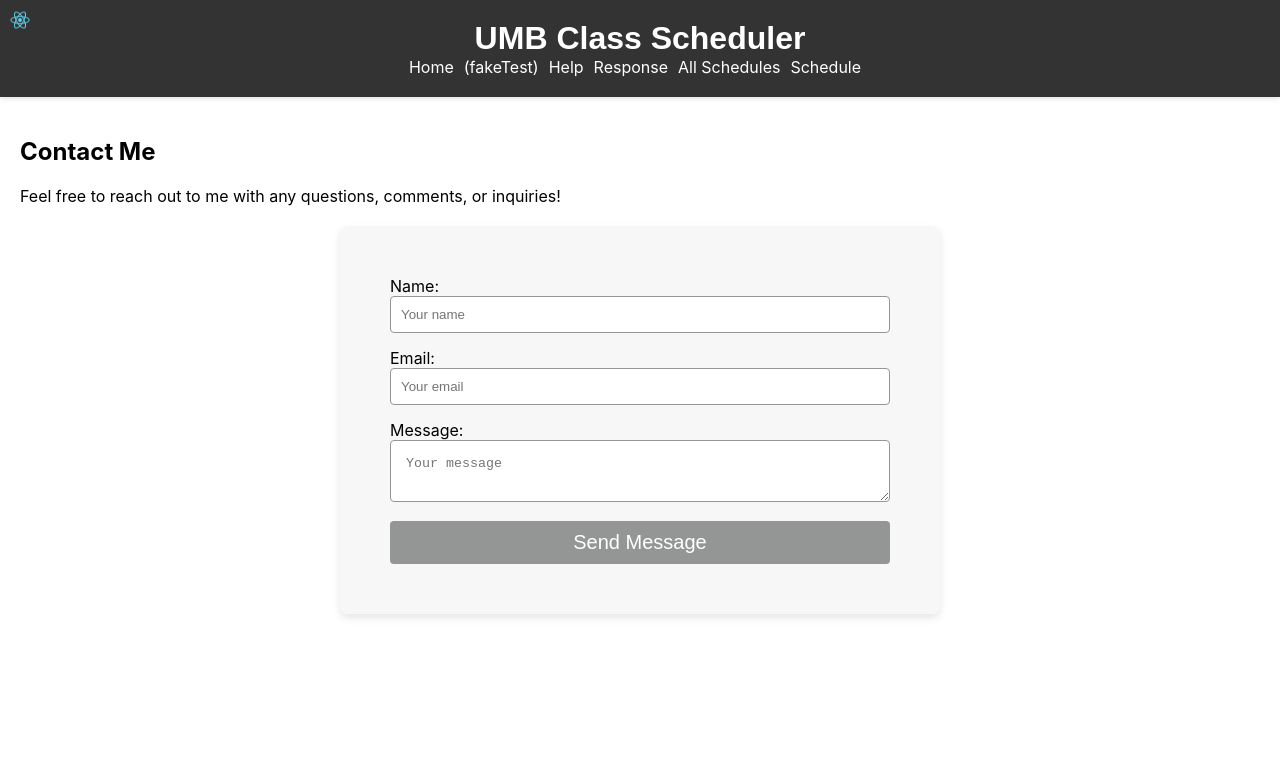
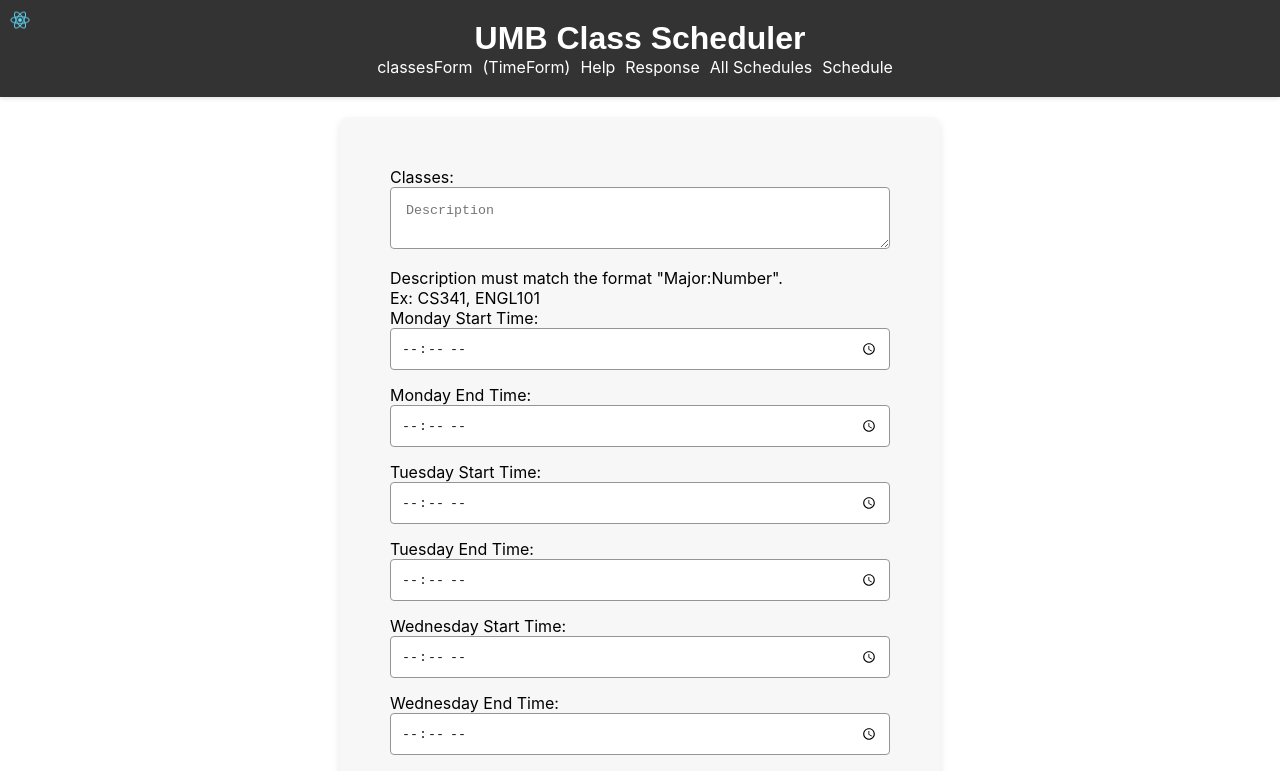
Before and after one commit to JuliansGHUB1/ScheduleAppProj, a React (Create React App) app in the folder frontEnd/: page /TimeForm in a window 1280 px wide. Shown: the top 771 px of the page. Built offline with nearby package versions, Linux system fonts and the light colour scheme.

Commit message:
1. changed to classesForm + timeForm

```diff
--- a/frontEnd/src/App.js
+++ b/frontEnd/src/App.js
@@ -6,7 +6,7 @@
 import HelpSection from './components/HelpSection';
 import SchedulePage from './pages/SchedulePage';
 import AllSchedulesPage from './pages/AllSchedulesPage';
-import DelTest from './components/DelTest';
+import TimeForm from './components/DelTest';
 import Footer from './components/Footer';
 import ClassForm from './components/ClassForm';
 
@@ -16,9 +16,8 @@
       <div className="App">
         <Header />
         <Routes>
-          <Route path="/" element={<FormSection />} />
-          <Route path="/ClassForm" element={<ClassForm />} />
-          <Route path = "/test" element = {<DelTest/>}/>
+          <Route path="/" element={<ClassForm />} />
+          <Route path = "/TimeForm" element = {<TimeForm/>}/>
           <Route path="/help" element={<HelpSection />} />
           <Route path="/response" element={<ResponseSection />} />
           <Route path="/all-schedules" element={<AllSchedulesPage />} />
--- a/frontEnd/src/components/DelTest.js
+++ b/frontEnd/src/components/DelTest.js
@@ -3,7 +3,7 @@
 import axios from 'axios';
 import './DelTest.css';
 
-function DelTest() {
+function TimeForm() {
     const [formData, setFormData] = useState({
         monStartTime: "",
         monEndTime: "",
@@ -94,4 +94,4 @@
     );
 }
 
-export default DelTest;
+export default TimeForm;
--- a/frontEnd/src/components/Header.js
+++ b/frontEnd/src/components/Header.js
@@ -9,8 +9,8 @@
       <h1>UMB Class Scheduler</h1>
       <nav>
         <ul>
-          <li><Link to="/">Home</Link></li>
-          <li><Link to="/test">(fakeTest)</Link></li>
+          <li><Link to="/">classesForm</Link></li>
+          <li><Link to="/TimeForm">(TimeForm)</Link></li>
           <li><Link to="/help">Help</Link></li>
           <li><Link to="/response">Response</Link></li>
           <li><Link to="/all-schedules">All Schedules</Link></li>
```
